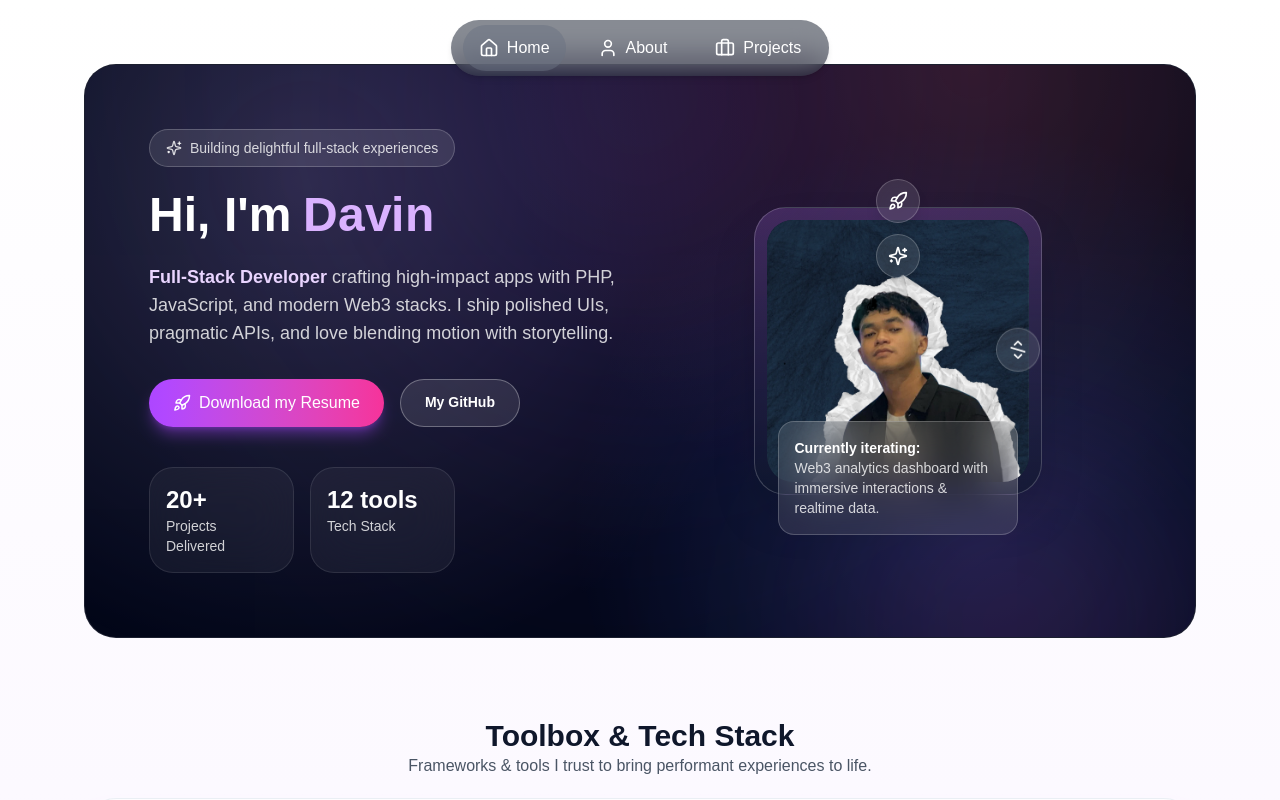
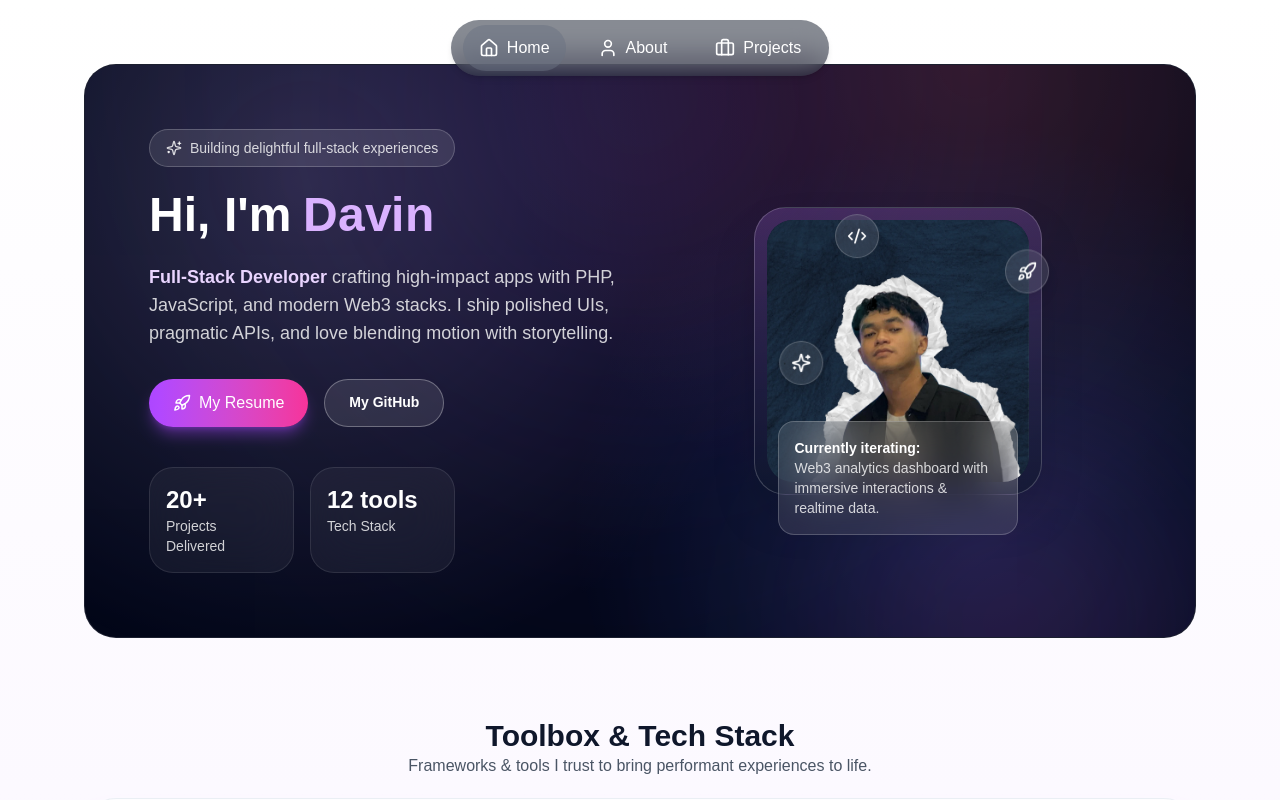
Before and after one commit to VinLvy/D-portfolio, a Next.js app: page / in a window 1280 px wide. Shown: the top 800 px of the page. Built offline with nearby package versions, Linux system fonts and the light colour scheme.

Commit message:
Home 6.9

```diff
--- a/src/app/page.js
+++ b/src/app/page.js
@@ -165,7 +165,7 @@ export default function Home() {
                     className="group flex items-center gap-2 rounded-full bg-gradient-to-r from-purple-500 to-pink-500 px-6 py-3 text-white shadow-lg shadow-purple-500/40 transition hover:scale-105"
                   >
                     <Rocket className="transition group-hover:-translate-y-0.5" size={18} />
-                    Download my Resume
+                    My Resume
                   </Link>
                   <Link
                     href="https://github.com/VinLvy"
@@ -173,6 +173,7 @@ export default function Home() {
                     rel="noopener noreferrer"
                     className="rounded-full border border-white/30 bg-white/10 px-6 py-3 text-sm font-semibold text-white transition hover:bg-white/20"
                   >
+
                     My GitHub
                   </Link>
                 </div>
@@ -206,13 +207,13 @@ export default function Home() {
                   </div>
                 </Link>
 
-                <OrbitingIcon radius={120} delay={0}>
+                <OrbitingIcon radius={120} angle={-30}>
                   <Code2 size={20} />
                 </OrbitingIcon>
-                <OrbitingIcon radius={150} delay={6}>
+                <OrbitingIcon radius={150} angle={50}>
                   <Rocket size={20} />
                 </OrbitingIcon>
-                <OrbitingIcon radius={95} delay={12}>
+                <OrbitingIcon radius={95} angle={250}>
                   <Sparkles size={20} />
                 </OrbitingIcon>
 
--- a/src/components/OrbitingIcon.js
+++ b/src/components/OrbitingIcon.js
@@ -1,23 +1,24 @@
 "use client";
 
-import { motion } from "framer-motion";
 import { cn } from "../lib/cn";
 
 const OrbitingIcon = ({
     children,
     radius = 120,
-    duration = 24,
-    delay = 0,
+    angle = 0,
     className = "",
     size = 44,
 }) => {
     return (
-        <motion.div
+        <div
             className="pointer-events-none absolute left-1/2 top-1/2"
             style={{ width: 0, height: 0 }}
-            animate={{ rotate: 360 }}
-            transition={{ repeat: Infinity, duration, ease: "linear", delay }}
             aria-hidden
+        >
+            <div
+                style={{
+                    transform: `translate(-50%, -50%) rotate(${angle}deg)`,
+                }}
             >
                 <div
                     className={cn(
@@ -27,12 +28,13 @@ const OrbitingIcon = ({
                     style={{
                         width: size,
                         height: size,
-                    transform: `translate(-50%, -50%) translateY(-${radius}px)`,
+                        transform: `translateY(-${radius}px) rotate(${-angle}deg)`,
                     }}
                 >
                     {children}
                 </div>
-        </motion.div>
+            </div>
+        </div>
     );
 };
 
```
Lines whose indentation alone changed are shown as unchanged.
